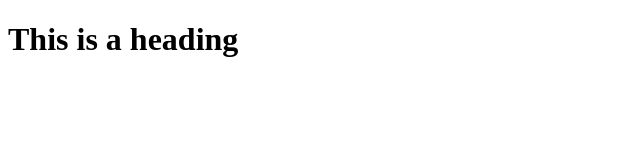
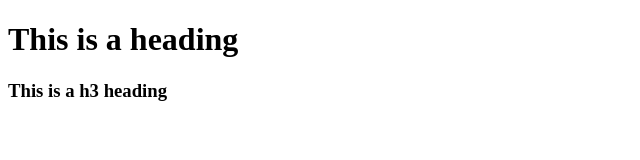
Before and after one commit to Agentvhinod/My-first-Website, a plain HTML site: page index.html in a window 1280 px wide. Shown: the whole page, without its empty margins (0-640 px from the left). Drawn offline with Linux system fonts and the light colour scheme.

Commit message:
learned github

```diff
--- a/index.html
+++ b/index.html
@@ -7,5 +7,6 @@
 </head>
 <body>
     <h1>This is a heading</h1>
+    <h3>This is a h3 heading</h3>
 </body>
 </html>
```
